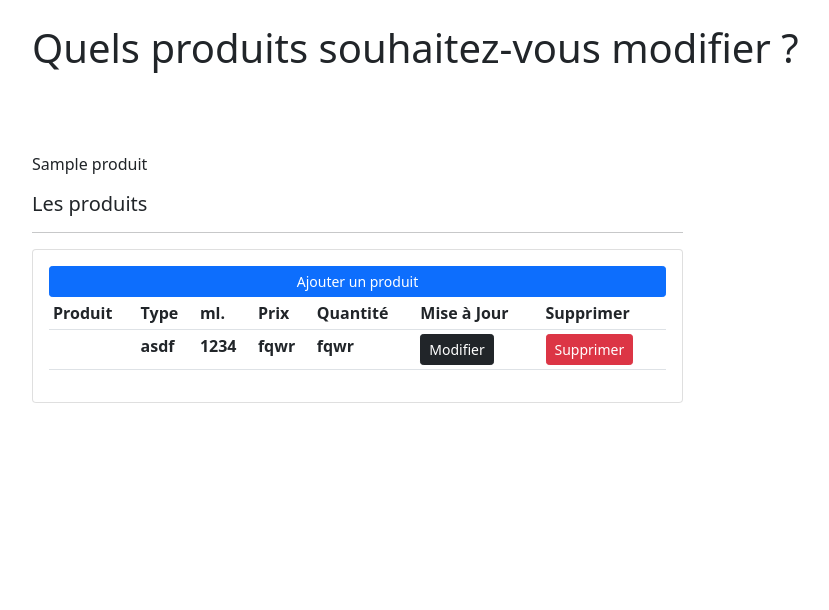
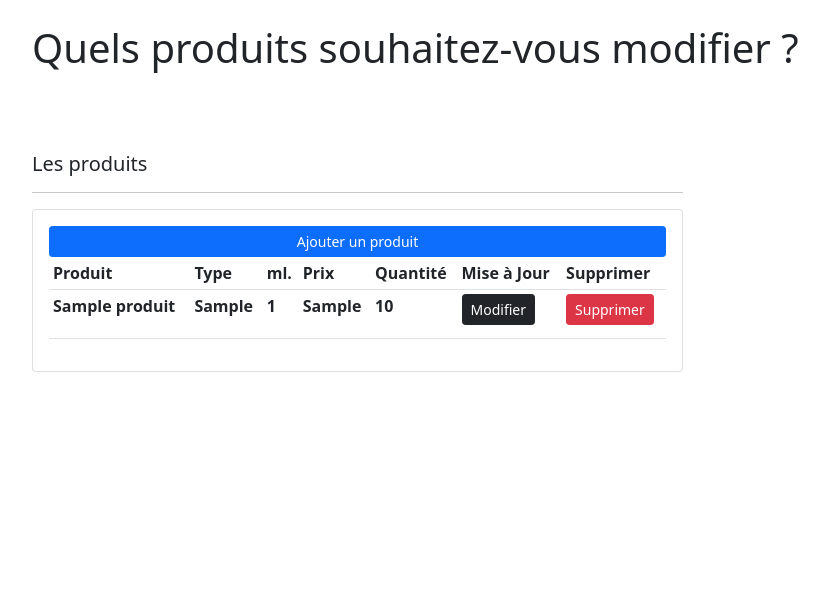
Before and after one commit to nikola-44/projet_mandat, a Django app: page /produits/gererProduits/ in a window 1280 px wide. Shown: the part 107-717 px from the top of the page, without its empty margins (50-879 px from the left). Run offline with Django 3.2, Linux system fonts and the light colour scheme; tables that the repository leaves empty hold one stand-in row (values such as "Sample post"); lists and menus that the app fills with data are empty.

Commit message:
avancée plus test pour gererProduit

```diff
--- a/icc/produits/forms.py
+++ b/icc/produits/forms.py
@@ -6,4 +6,4 @@ class Produit(forms.ModelForm):
 
     class Meta:
         model = Produit
-        fields = ('nom', 'type', 'capacite', 'statut')
+        fields = ('nom', 'type', 'capacite', 'statut', 'quantite')
--- a/icc/produits/models.py
+++ b/icc/produits/models.py
@@ -10,6 +10,8 @@ class Produit(models.Model):
     # image = models.ImageField()
     capacite = models.IntegerField()
     statut = models.CharField(max_length=250)
+    quantite = models.IntegerField()
+
 
     def __str__(self):
         return self.nom
--- a/icc/templates/gererProduit.html
+++ b/icc/templates/gererProduit.html
@@ -4,10 +4,6 @@
 
     <h1>Quels produits souhaitez-vous modifier ?</h1><br><br><br>
 
-
-    {% for n in produits %}
-        <p>{{ n.nom }}</p>
-    {% endfor %}
 
     <div class="col-md-7">
         <h5>Les produits</h5>
@@ -24,17 +20,17 @@
                     <th>Mise à Jour</th>
                     <th>Supprimer</th>
                 </tr>
-                {#				{% for commande in commandes %}#}
+                    {% for n in produits %}
                 <tr>
-                    <th></th>
-                    <th>asdf</th>
-                    <th>1234</th>
-                    <th>fqwr</th>
-                    <th>fqwr</th>
+                    <th><p>{{ n.nom }}</p></th>
+                    <th><p>{{ n.type }}</p></th>
+                    <th><p>{{ n.capacite }}</p></th>
+                    <th><p>{{ n.statut }}</p></th>
+                    <th><p>{{ n.quantite }}</p></th>
                     <th><a class='btn btn-sm btn-dark' href="#">Modifier</a></th>
                     <th><a class='btn btn-sm btn-danger' href="#">Supprimer</a></th>
                 </tr>
-                {#				{% endfor %}#}
+                {% endfor %}
 
             </table>
         </div>
```
Also changed, not shown: icc/produits/migrations/0003_produit_quantite.py (added), icc/produits/migrations/0004_alter_produit_quantite.py (added).
